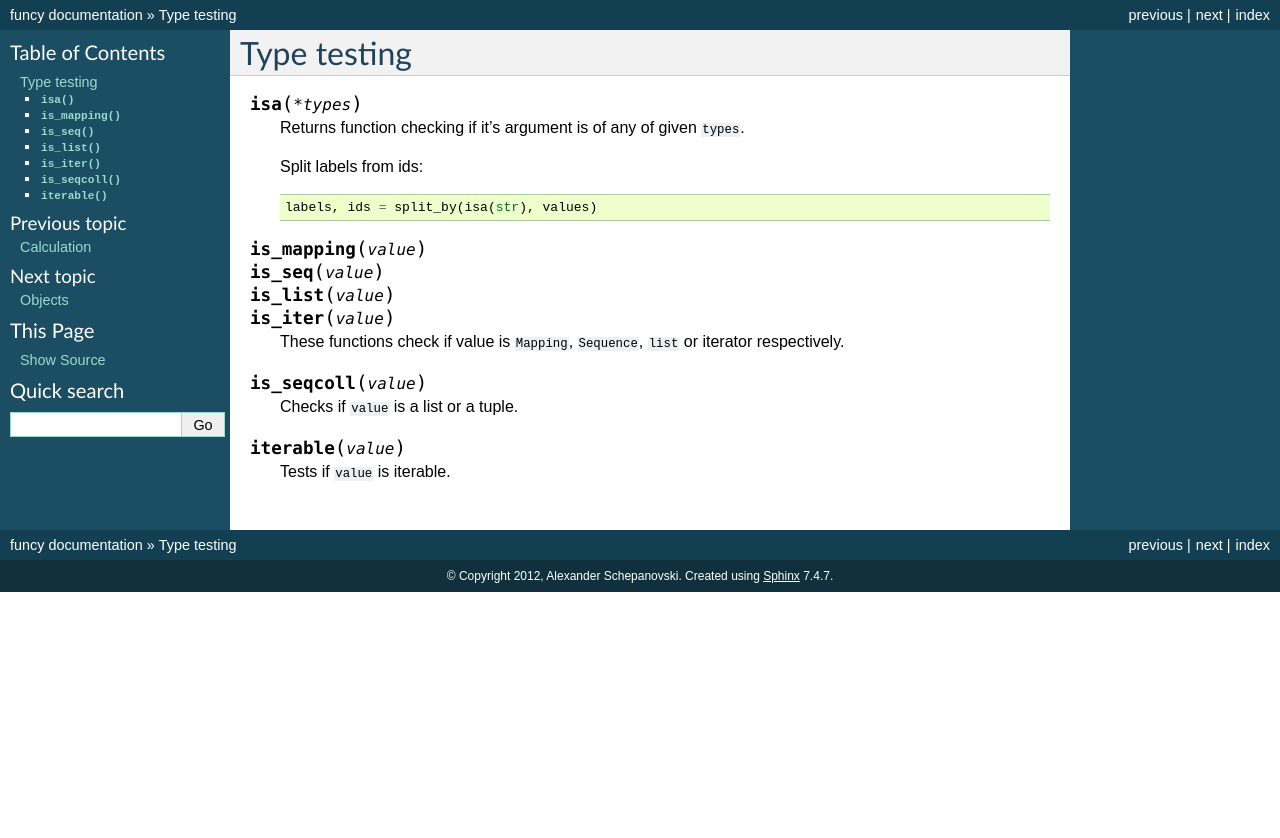
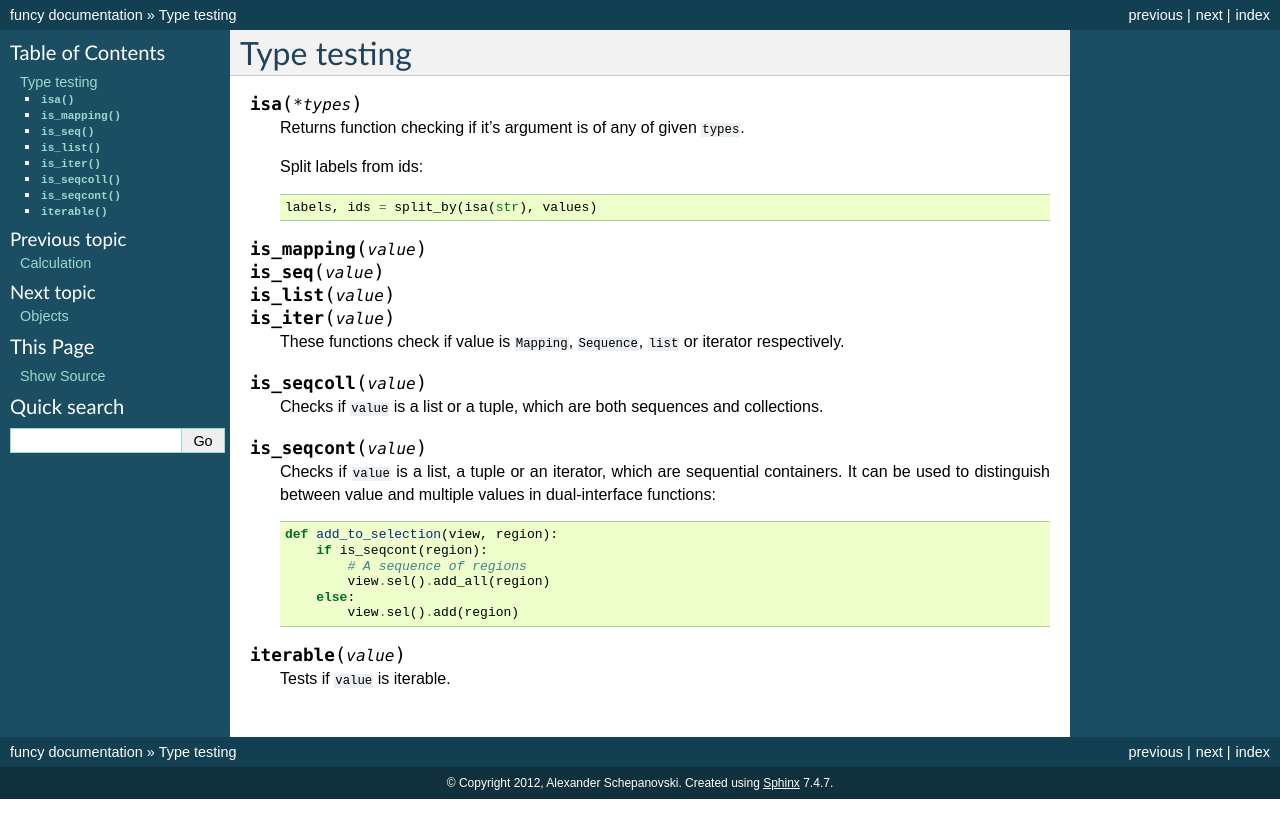
Before and after one commit to Jamaal224/funcy, a Sphinx documentation site: the page built from docs/types.rst, in a window 1280 px wide. Shown: the top 838 px of the page. Built offline with Sphinx 7.4.7, drawn with Linux system fonts in a browser that asks for light colours.

Commit message:
Added is_seqcont()

```diff
--- a/docs/types.rst
+++ b/docs/types.rst
@@ -20,7 +20,19 @@ Type testing
 
 .. function:: is_seqcoll(value)
 
-    Checks if ``value`` is a list or a tuple.
+    Checks if ``value`` is a list or a tuple, which are both sequences and collections.
+
+
+.. function:: is_seqcont(value)
+
+    Checks if ``value`` is a list, a tuple or an iterator, which are sequential containers. It can be used to distinguish between value and multiple values in dual-interface functions::
+
+        def add_to_selection(view, region):
+            if is_seqcont(region):
+                # A sequence of regions
+                view.sel().add_all(region)
+            else:
+                view.sel().add(region)
 
 
 .. function:: iterable(value)
```
Also changed, not shown: 2 other files.
